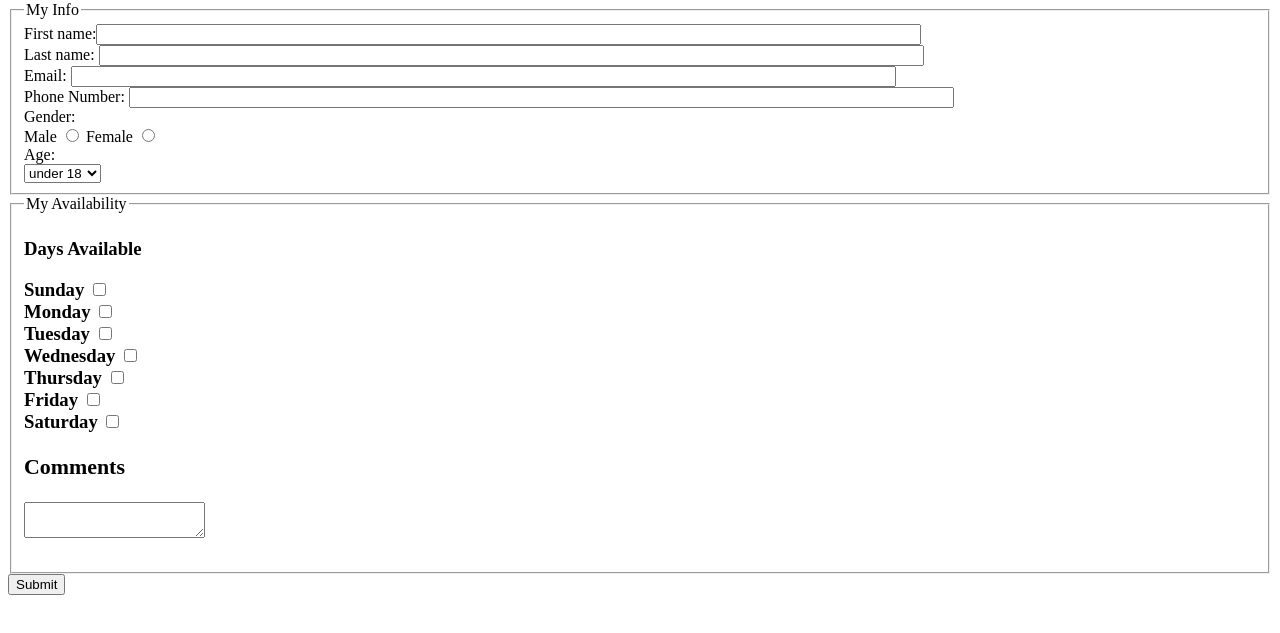
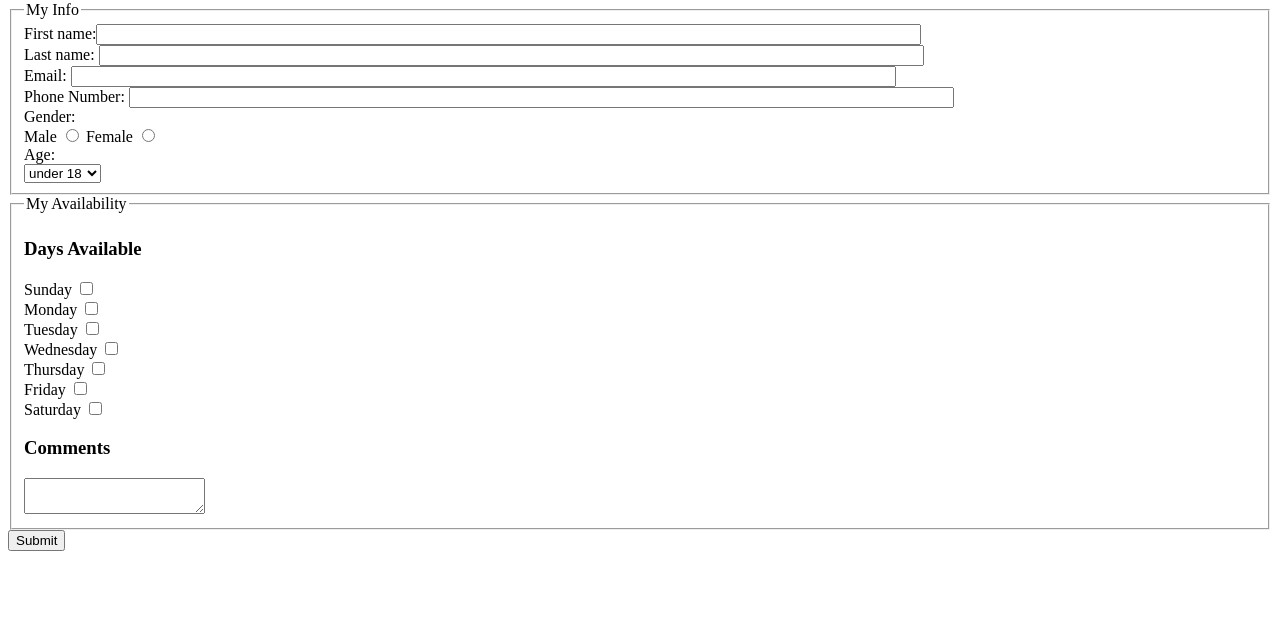
Before and after one commit to charliehaffner/Lab4, a plain HTML site: page index.html in a window 1280 px wide. Shown: the part 79-712 px from the top of the page. Drawn offline with Linux system fonts and the light colour scheme.

Commit message:
Update index.html

```diff
--- a/index.html
+++ b/index.html
@@ -26,7 +26,7 @@
 	</fieldset>
 	<fieldset>
 	  <legend> My Availability </legend>
-	  <h3>Days Available<h3>
+	  <h3>Days Available</h3>
 	  <div>
 	  	<div><label> Sunday <input type="checkbox" name="available_field[]" value=sunday></label></div>
 	  	<div><label> Monday <input type="checkbox" name="available_field[]" value=monday></label></div>
```
